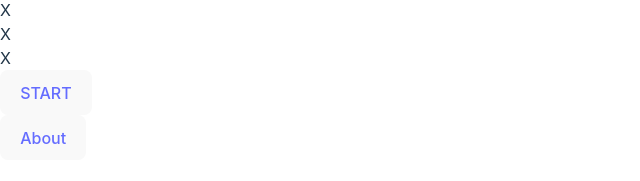
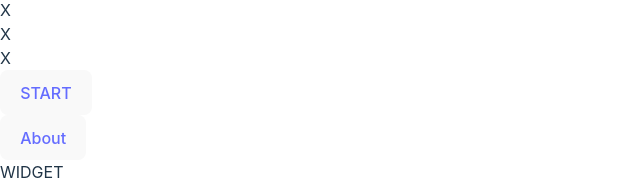
Before and after one commit to Wyllan/wyllan.github.io, a React (Vite) app: page / in a window 1280 px wide. Shown: the part 5690-5871 px from the top of the page, without its empty margins (0-640 px from the left). Before the commit the page ends 5850 px from the top, so only its background shows below. Built offline with nearby package versions, Linux system fonts and the light colour scheme.

Commit message:
update container styling

```diff
--- a/index.html
+++ b/index.html
@@ -5,10 +5,10 @@
     <meta charset="UTF-8" />
     <link rel="icon" type="image/svg+xml" href="/vite.svg" />
     <meta name="viewport" content="width=device-width, initial-scale=1.0" />
-    <title>Vite + React + TS</title>
+    <title>WyllOS</title>
   </head>
   <body>
-    <div id="root" class="flex min-h-screen min-w-full flex-col justify-end"></div>
+    <div id="root"></div>
     <script type="module" src="/src/main.tsx"></script>
   </body>
 </html>
--- a/src/components/layout/Layout.tsx
+++ b/src/components/layout/Layout.tsx
@@ -1,12 +1,11 @@
-import { useState, useEffect } from "react";
 import Desktop from "./Desktop";
 import Taskbar from "./Taskbar";
 
-export default function Layout({ children }: any) {
+export default function Layout() {
   return (
-    <>
+    <div className=" flex min-h-screen min-w-full flex-col justify-end bg-sky-700">
       <Desktop />
       <Taskbar />
-    </>
+    </div>
   );
 }
--- a/src/components/layout/Taskbar.tsx
+++ b/src/components/layout/Taskbar.tsx
@@ -3,11 +3,16 @@
 
 export default function Taskbar() {
   return (
-    <div className="taskbar flex items-center">
+    <div className="taskbar flex items-center justify-between bg-stone-300">
       <NavBar>
         <NavItem>START</NavItem>
         <NavItem url={"about"}>About</NavItem>
       </NavBar>
+      <Widget />
     </div>
   );
 }
+
+function Widget() {
+  return <div className=" m-2">WIDGET</div>;
+}
```
